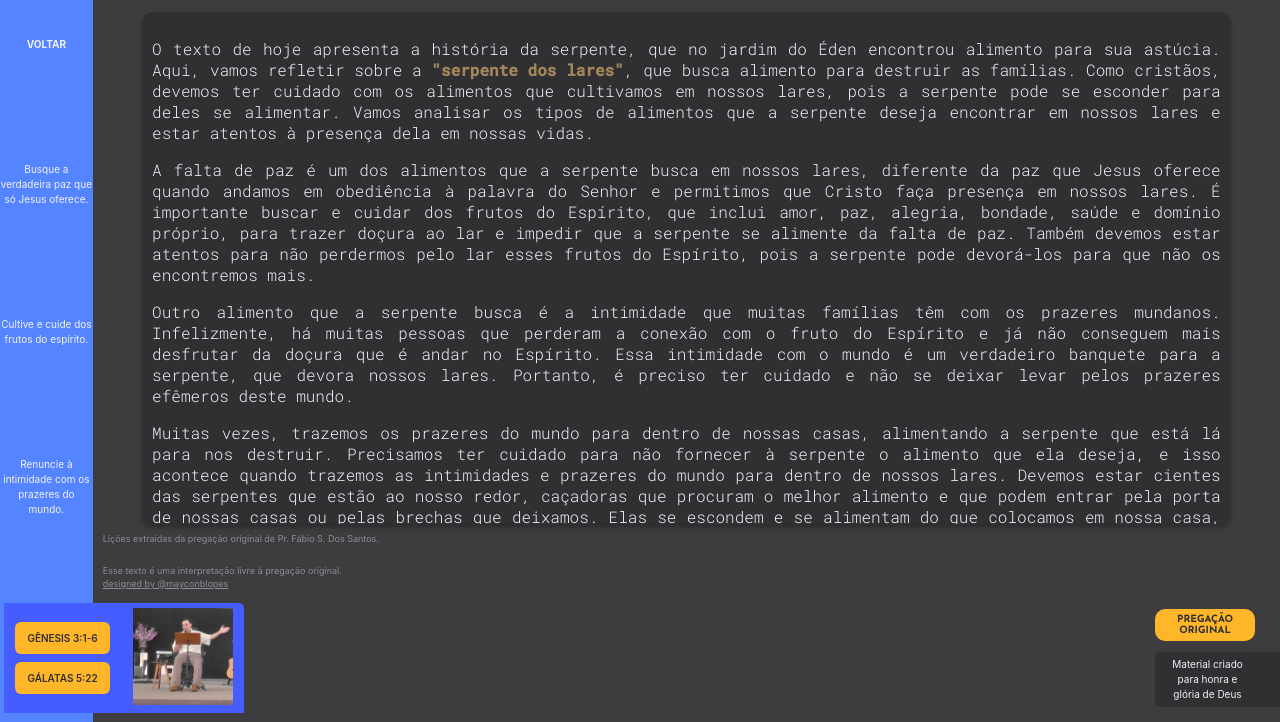
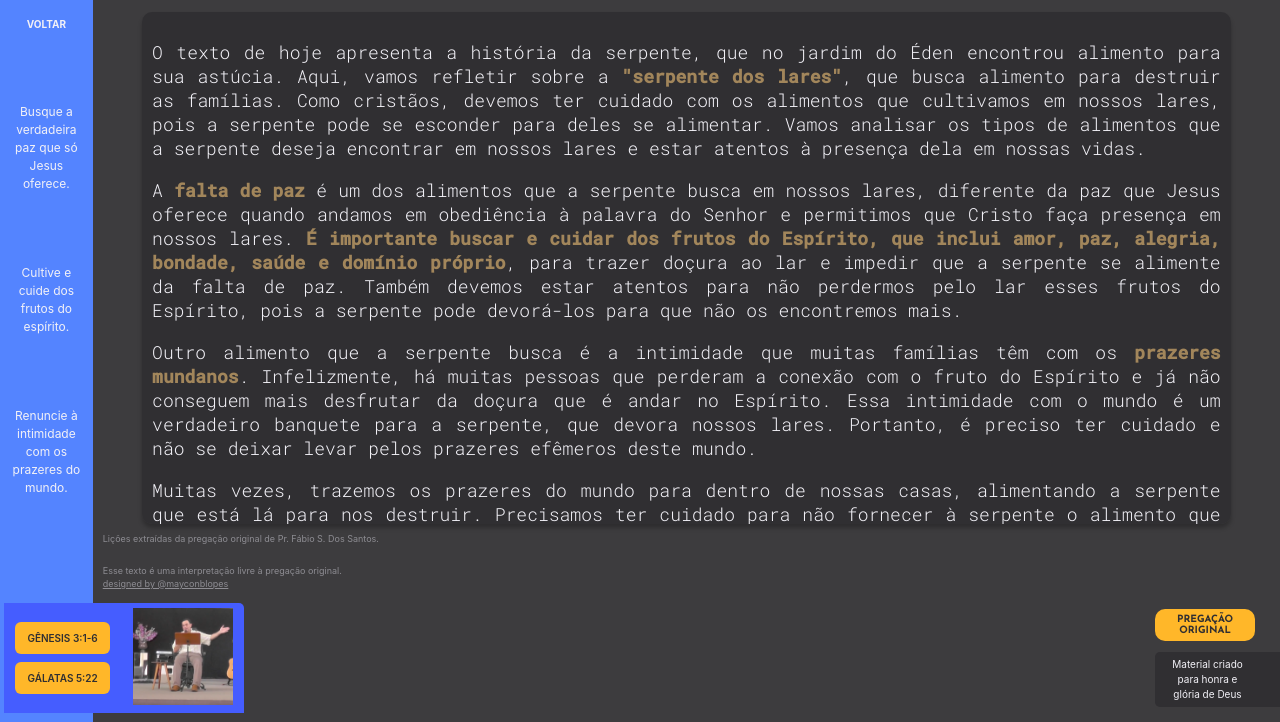
Before and after one commit to mayconblopes/a-palavra, a Gatsby site: page /palavras/a-serpente-em-nossos-lares in a window 1280 px wide. Shown: the part 78-800 px from the top of the page. Built offline with nearby package versions, Linux system fonts and the light colour scheme; Gatsby itself is replaced by a stand-in of ours.

Commit message:
* style: increase font size of MyText component to 12px and add margin of 0 5px * style: increase width of Box component to 75vw * style: increase font size of bemVindo class to 12px * style: add scrollbar styling to all elements with overflow * style: add active state to post boxes * fix(post-details.tsx): increase marginBottom of last Box component to 190px * fix(post-details.tsx): change overflow to overflowY in main Box component * fix(post-details.tsx): change padding of link Box component to 5px 0 * fix(utils/monthsOfTheYear.ts): change month numbers to start from 1 instead of 0 * feat(MyText.tsx): add margin of 0 5px to component * feat(MyText.tsx): increase font size of component to 12px * feat(index.tsx): change order of

```diff
--- a/src/components/MyText.tsx
+++ b/src/components/MyText.tsx
@@ -8,8 +8,9 @@ export default function MyText({ text }: { text: string }) {
     <Typography
       className='fontJosefin'
       textColor={white}
-      fontSize='10px'
+      fontSize='12px'
       textAlign='center'
+      margin='0 5px'
     >
       {text}
     </Typography>
--- a/src/pages/style.css
+++ b/src/pages/style.css
@@ -1,5 +1,15 @@
 @import url('https://fonts.googleapis.com/css2?family=Josefin+Sans:ital,wght@0,300;0,400;0,700;1,300&display=swap');
 @import url('https://fonts.googleapis.com/css2?family=Roboto+Mono:wght@300;500&display=swap');
+
+*::-webkit-scrollbar {
+    width: 0.3rem;
+    background-color: none; }
+
+  *::-webkit-scrollbar-thumb {
+    border-radius: 10px;
+    -webkit-box-shadow: inset 0 0 6px rgba(0, 0, 0, 0.1);
+    box-shadow: none;
+    background-color: #5484FF; }
 
 html {
     height: -webkit-fill-available;
@@ -33,10 +43,8 @@ body {
 }
 
 .bemVindo {
-    color: #F2F1F7;
     font-family: 'Roboto Mono', monospace;
     font-weight: 500;
-    text-align: justify;
 }
 
 .postContent {
@@ -44,6 +52,7 @@ body {
     font-family: 'Roboto Mono', monospace;
     font-weight: 300;
     text-align: justify;
+    font-size: large;
 }
 
 span{
--- a/src/palavras/a-serpente-em-nossos-lares.md
+++ b/src/palavras/a-serpente-em-nossos-lares.md
@@ -13,8 +13,8 @@ originalPreaching: 'https://www.youtube.com/watch?v=DyfFXLK4nuY&t=3593s'
 
 O texto de hoje apresenta a história da serpente, que no jardim do Éden encontrou alimento para sua astúcia. Aqui, vamos refletir sobre a <span>"serpente dos lares"</span>, que busca alimento para destruir as famílias. Como cristãos, devemos ter cuidado com os alimentos que cultivamos em nossos lares, pois a serpente pode se esconder para deles se alimentar. Vamos analisar os tipos de alimentos que a serpente deseja encontrar em nossos lares e estar atentos à presença dela em nossas vidas.
 
-A falta de paz é um dos alimentos que a serpente busca em nossos lares, diferente da paz que Jesus oferece quando andamos em obediência à palavra do Senhor e permitimos que Cristo faça presença em nossos lares. É importante buscar e cuidar dos frutos do Espírito, que inclui amor, paz, alegria, bondade, saúde e domínio próprio, para trazer doçura ao lar e impedir que a serpente se alimente da falta de paz. Também devemos estar atentos para não perdermos pelo lar esses frutos do Espírito, pois a serpente pode devorá-los para que não os encontremos mais.
+A <span>falta de paz</span> é um dos alimentos que a serpente busca em nossos lares, diferente da paz que Jesus oferece quando andamos em obediência à palavra do Senhor e permitimos que Cristo faça presença em nossos lares. <span>É importante buscar e cuidar dos frutos do Espírito, que inclui amor, paz, alegria, bondade, saúde e domínio próprio</span>, para trazer doçura ao lar e impedir que a serpente se alimente da falta de paz. Também devemos estar atentos para não perdermos pelo lar esses frutos do Espírito, pois a serpente pode devorá-los para que não os encontremos mais.
 
-Outro alimento que a serpente busca é a intimidade que muitas famílias têm com os prazeres mundanos. Infelizmente, há muitas pessoas que perderam a conexão com o fruto do Espírito e já não conseguem mais desfrutar da doçura que é andar no Espírito. Essa intimidade com o mundo é um verdadeiro banquete para a serpente, que devora nossos lares. Portanto, é preciso ter cuidado e não se deixar levar pelos prazeres efêmeros deste mundo.
+Outro alimento que a serpente busca é a intimidade que muitas famílias têm com os <span>prazeres mundanos</span>. Infelizmente, há muitas pessoas que perderam a conexão com o fruto do Espírito e já não conseguem mais desfrutar da doçura que é andar no Espírito. Essa intimidade com o mundo é um verdadeiro banquete para a serpente, que devora nossos lares. Portanto, é preciso ter cuidado e não se deixar levar pelos prazeres efêmeros deste mundo.
 
 Muitas vezes, trazemos os prazeres do mundo para dentro de nossas casas, alimentando a serpente que está lá para nos destruir. Precisamos ter cuidado para não fornecer à serpente o alimento que ela deseja, e isso acontece quando trazemos as intimidades e prazeres do mundo para dentro de nossos lares. Devemos estar cientes das serpentes que estão ao nosso redor, caçadoras que procuram o melhor alimento e que podem entrar pela porta de nossas casas ou pelas brechas que deixamos. Elas se escondem e se alimentam do que colocamos em nossa casa, para depois destruir nossas famílias.
--- a/src/templates/post-details.tsx
+++ b/src/templates/post-details.tsx
@@ -102,11 +102,11 @@ export default function PostDetail({ data }: { data: SiteData }) {
           }}
         >
           <Typography className='fontJosefin' textColor={colors.white} fontSize='14px'>
-            {month}
+            {day}
           </Typography>
 
           <Typography className='fontJosefin' textColor={colors.white} fontSize='14px'>
-            {day}
+            {month}
           </Typography>
 
           <Typography className='fontJosefin' textColor={colors.white} fontSize='14px'>
@@ -144,7 +144,7 @@ export default function PostDetail({ data }: { data: SiteData }) {
 
           <MyText text={keyConcept1} />
           <MyText text={keyConcept2} />
-          <Box marginBottom='150px'>
+          <Box marginBottom='190px'>
             <MyText text={keyConcept3} />
           </Box>
 
@@ -231,7 +231,7 @@ export default function PostDetail({ data }: { data: SiteData }) {
                   borderRadius: '10px',
                   textDecoration: 'none',
                   textAlign: 'center',
-                  padding: '5px 0'
+                  padding: '5px 0',
                 }}
               >
                 PREGAÇÃO ORIGINAL
@@ -280,7 +280,7 @@ export default function PostDetail({ data }: { data: SiteData }) {
               backgroundColor: colors.black,
               borderRadius: '10px',
               boxShadow: '0px 4px 4px rgba(0, 0, 0, 0.25);',
-              overflow: 'scroll',
+              overflowY: 'scroll',
             }}
           >
             {/* CONTEUDO DO POST */}
--- a/src/utils/colors.ts
+++ b/src/utils/colors.ts
@@ -5,6 +5,7 @@ const colors: {[key: string]: string} = {
   lightGrey: '#8D8C92',
   black: '#302F32',
   yellow: '#FFB729',
+  darkYellow: '#d4a72c',
   white: '#F2F1F7',
   brown: '#A2865B'
 }
--- a/src/utils/monthsOfTheYear.ts
+++ b/src/utils/monthsOfTheYear.ts
@@ -1,15 +1,15 @@
 const monthsOfTheYear: {[key: number]: string} = {
-  0: 'JAN',
-  1: 'FEV',
-  2: 'MAR',
-  3: 'ABR',
-  4: 'MAIO',
-  5: 'JUN',
-  6: 'JUL',
-  7: 'AGO',
-  8: 'SET',
-  9: 'OUT',
-  10: 'NOV',
-  11: 'DEZ',
+  1: 'JAN',
+  2: 'FEV',
+  3: 'MAR',
+  4: 'ABR',
+  5: 'MAIO',
+  6: 'JUN',
+  7: 'JUL',
+  8: 'AGO',
+  9: 'SET',
+  10: 'OUT',
+  11: 'NOV',
+  12: 'DEZ',
 }
 export default monthsOfTheYear
```
Also changed, not shown: src/pages/index.tsx (+26 -12 lines).
